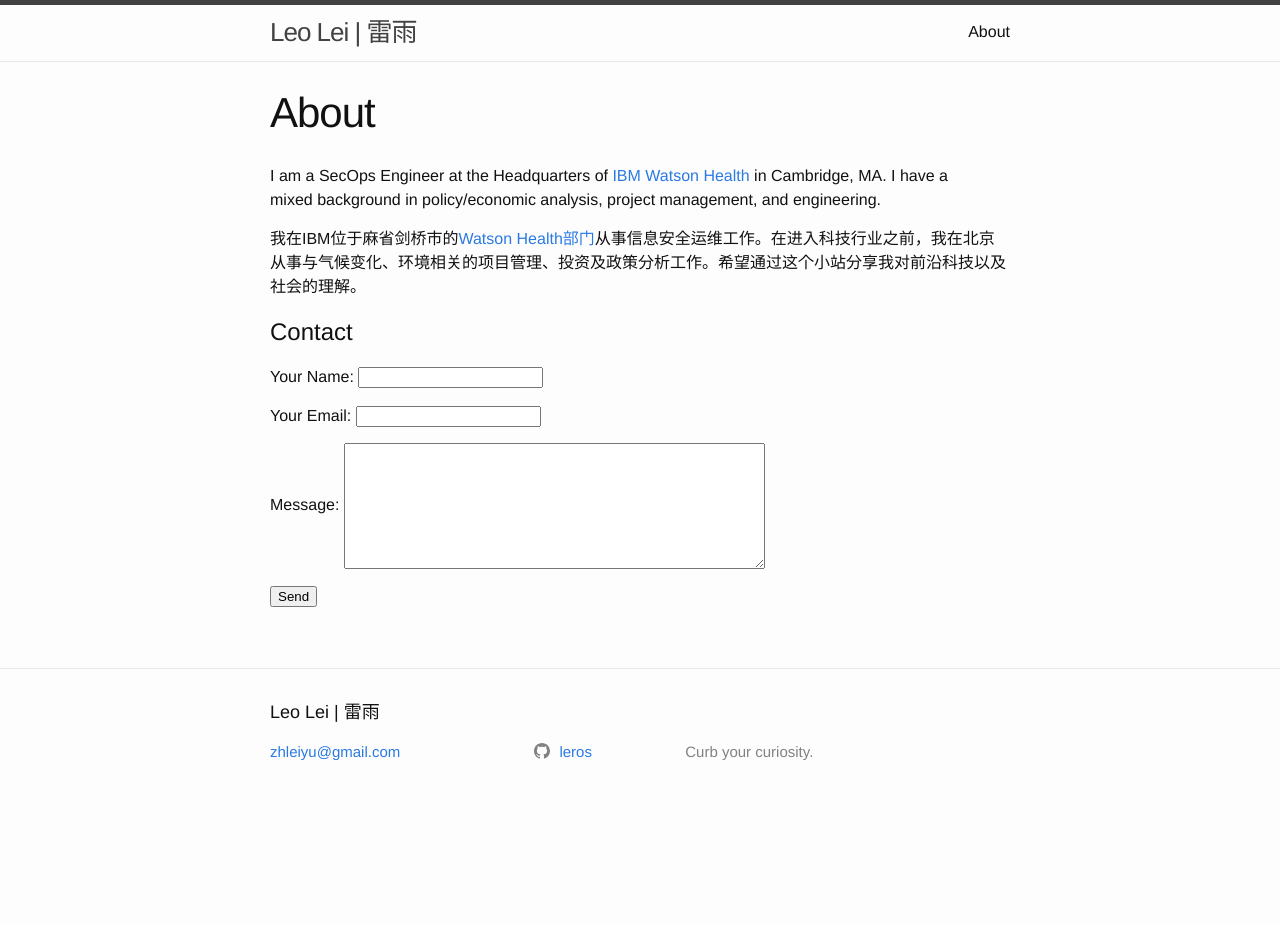
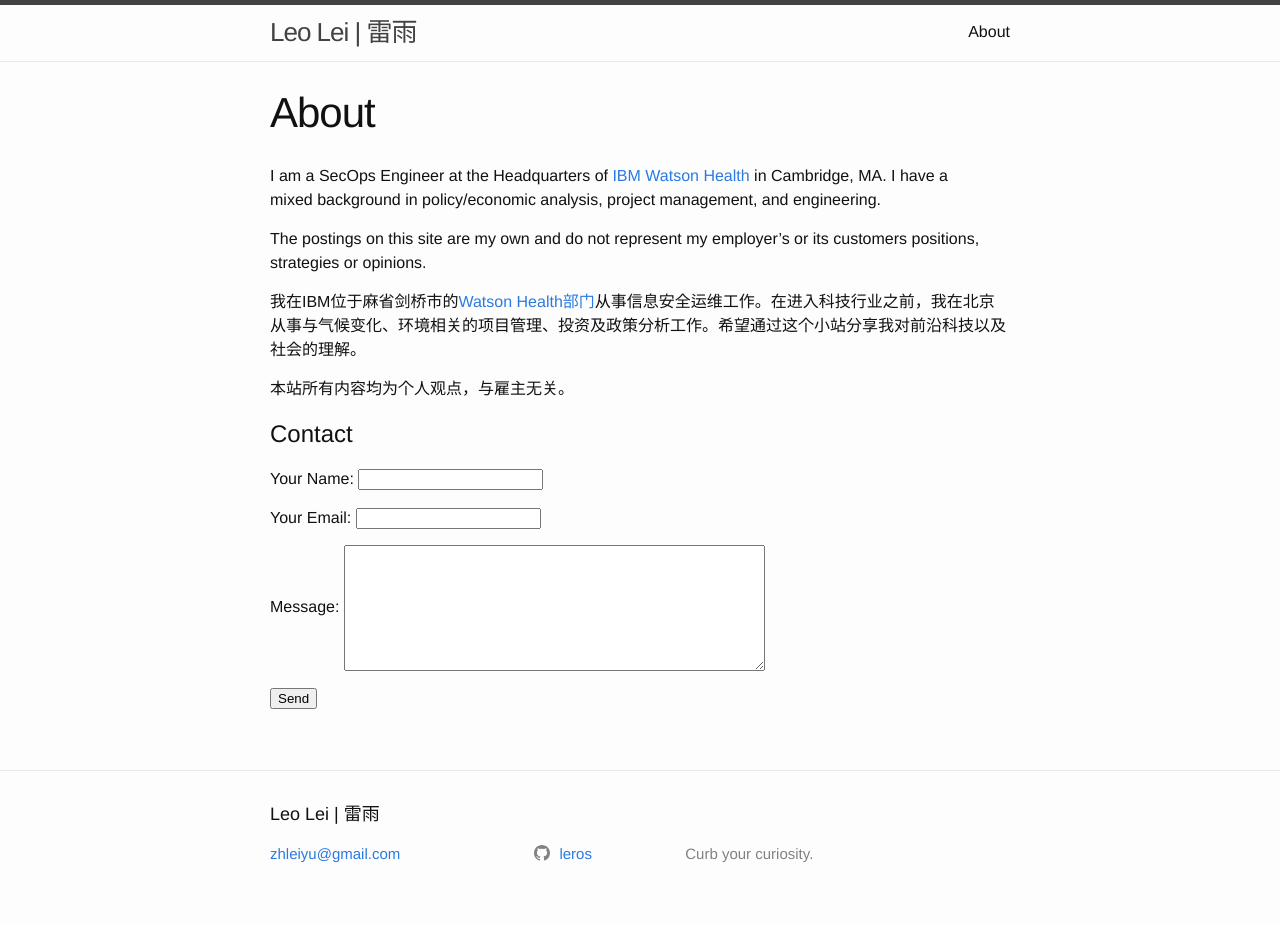
Before and after one commit to leros/leros.github.io, a Jekyll site: the page built from about.md, in a window 1280 px wide. Built offline with Jekyll 4.4.1, drawn with Linux system fonts in a browser that asks for light colours; before the commit the page ends 900 px from its top, so only the background shows below that.

Commit message:
add disclaimer

```diff
--- a/about.md
+++ b/about.md
@@ -7,7 +7,10 @@ permalink: /about/
 
 I am a SecOps Engineer at the Headquarters of [IBM Watson Health](https://www.ibm.com/watson/health/) in Cambridge, MA. I have a mixed background in policy/economic analysis, project management, and engineering.
 
+The postings on this site are my own and do not represent my employer’s or its customers positions, strategies or opinions.
+
 我在IBM位于麻省剑桥市的[Watson Health部门](https://www.ibm.com/watson/health/)从事信息安全运维工作。在进入科技行业之前，我在北京从事与气候变化、环境相关的项目管理、投资及政策分析工作。希望通过这个小站分享我对前沿科技以及社会的理解。
 
+本站所有内容均为个人观点，与雇主无关。
 
 # Contact
```
